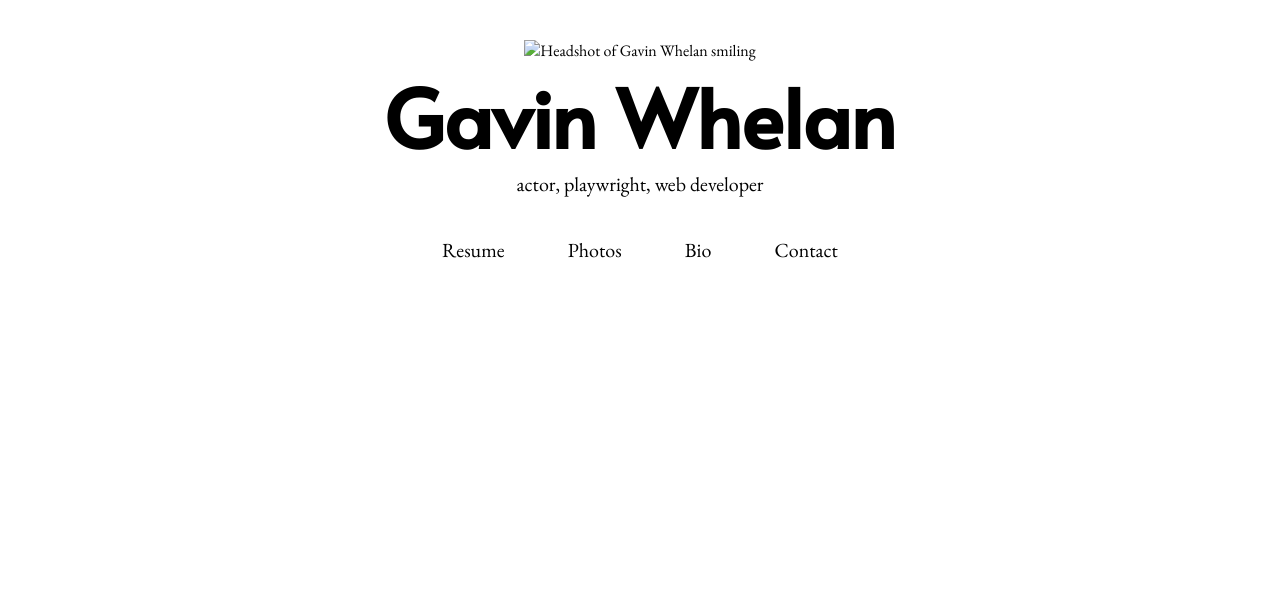
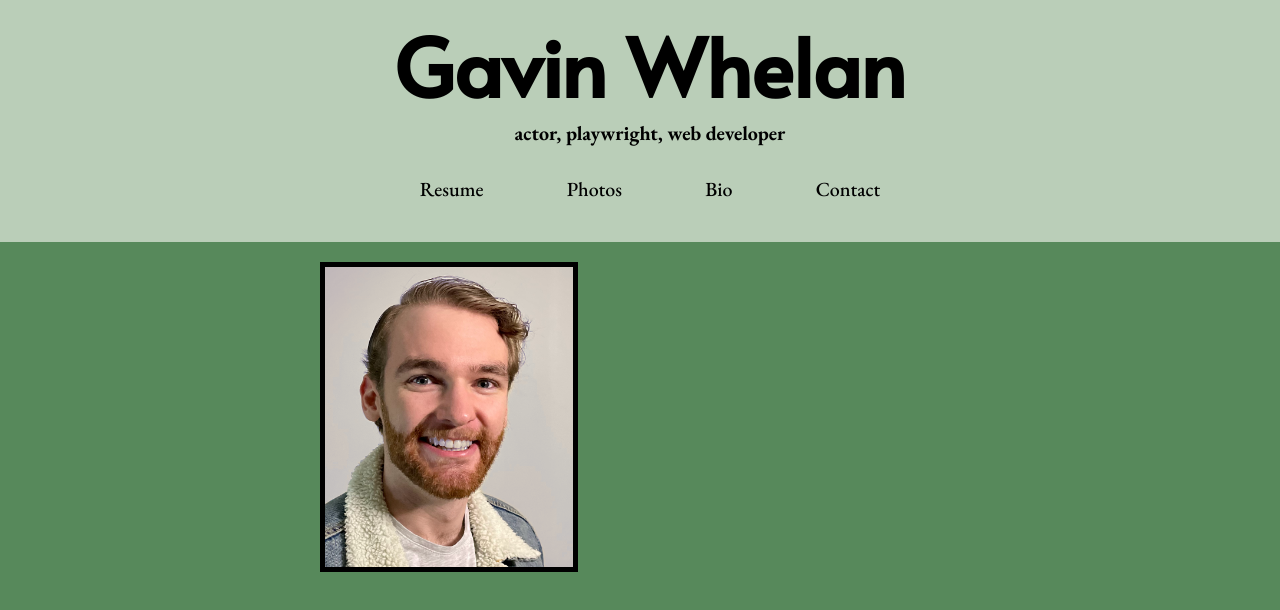
Before and after one commit to GavinWhelan/GavinWhelan.github.io, a plain HTML site: page index.html in a window 1280 px wide. Drawn offline with nearby package versions, Linux system fonts and the light colour scheme.

Commit message:
CSS updates

```diff
--- a/index.html
+++ b/index.html
@@ -1,7 +1,7 @@
 <!DOCTYPE html>
 <html>
     <head>
-        <title>Gavin Whelan</title>
+        <title>Actor - Gavin Whelan</title>
         <link rel="preconnect" href="https://fonts.googleapis.com">
         <link rel="preconnect" href="https://fonts.gstatic.com" crossorigin>
         <link href="https://fonts.googleapis.com/css2?family=Alata&display=swap" rel="stylesheet">
@@ -12,10 +12,8 @@
     </head>
     <body>
         <header>
-            <img src="./resources/images/Screenshot 2023-12-30 at 15-18-15 Microsoft Word - Headshot 02 January 2022.docx - Gavin Whelan Headshot.pdf.png" alt="Headshot of Gavin Whelan smiling">
             <h1>Gavin Whelan</h1>
             <p id="subheading">actor, playwright, web developer</p>
-        </header>
             <nav>
                 <ul>
                     <li>Resume</li>
@@ -24,5 +22,9 @@
                     <li>Contact</li>
                 </ul>
             </nav>
+        </header>
+        <section class="intro">
+            <img id="main-headshot" src="./resources/images/gavin-whelan-headshot.png" alt="Headshot of Gavin Whelan smiling">
+        </section>
     </body>
 </html>
--- a/resources/css/index.css
+++ b/resources/css/index.css
@@ -2,10 +2,17 @@
     font-family: "EB Garamond", serif;
 }
 
+body {
+    background-color: hsla(125, 70%, 20%, 0.7);
+    margin: 0;
+}
+
 header {
     text-align: center;
-    margin: 30px;
+    margin: 0 auto;
     padding: 10px;
+    background-color: hsla(100, 20%, 90%, 0.7);
+    width: 100%;
 }
 
 h1 {
@@ -13,12 +20,15 @@ h1 {
     font-size: 80px;
     padding: 0;
     margin: 0;
+    color: black;
+    font-weight: 900;
 }
 
 #subheading {
     font-size: 20px;
     padding: 0;
     margin: 0;
+    font-weight: bold;
 }
 
 nav {
@@ -32,6 +42,18 @@ ul {
 
 li {
     font-size: 20px;
+    font-weight: 500;
     display: inline-block;
-    padding: 0 30px;
+    padding: 0 40px;
 }
+
+#main-headshot {
+    height: 300px;
+    display: inline-block;
+    border: 5px solid black;
+}
+
+.intro {
+    width: 50%;
+    margin: 20px auto;
+}
```
Also changed, not shown: resources/images/gavin-whelan-headshot.png (renamed from resources/images/resources/css/images/Screenshot 2023-12-30 at 15-18-15 Microsoft Word - Headshot 02 January 2022.docx - Gavin Whelan Headshot.pdf.png). Lines whose indentation alone changed are shown as unchanged.
